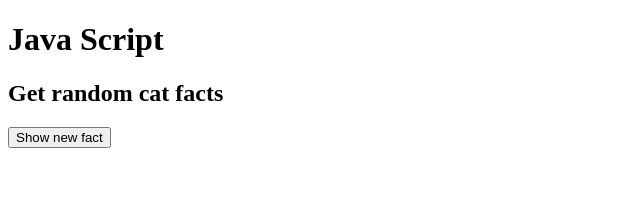
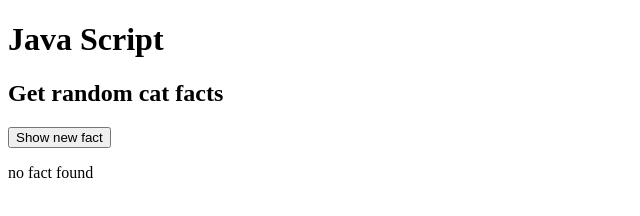
Before and after one commit to mhassan-pro/Learning-JS, a website: page index.html in a window 1280 px wide. Both pictures are taken after a click on the button "Show new fact". Shown: the whole page, without its empty margins (0-640 px from the left). Drawn offline with nearby package versions, Linux system fonts and the light colour scheme; no server answers.

Commit message:
Add axios dependency and update HTML structure for fact display

```diff
--- a/app.js
+++ b/app.js
@@ -1,8 +1,10 @@
 
 let btn = document.querySelector("button");
+let paragraph = document.querySelector("#result");
 btn.addEventListener('click', async ()=>{
     let fact = await getFetch();
     console.log("fact--",fact);
+    paragraph.innerText =fact;
 })
  let url = "https://catfact.ninja/fact";
 
--- a/index.html
+++ b/index.html
@@ -9,7 +9,7 @@
     <h1>Java Script</h1>
     <h2>Get random cat facts</h2>
     <button>Show new fact</button>
-    <script src="https://cdn.jsdelivr.net/npm/axios/dist/axios.min.js"></script>
+    <p id="result"></p>
     <script src="app.js"></script>
 </body>
 </html>
--- /dev/null
+++ b/package.json
@@ -0,0 +1,5 @@
+{
+  "dependencies": {
+    "axios": "^1.12.2"
+  }
+}
```
Also changed, not shown: 1 other file.
